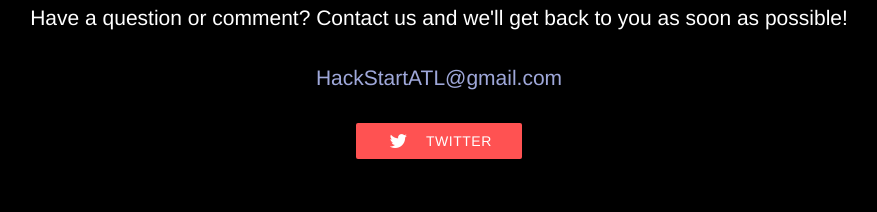
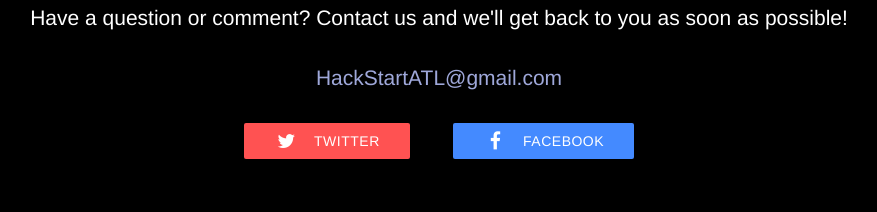
Before and after one commit to HackStart/summer15.hackstart.co, a website: page index.html in a window 1280 px wide. Shown: the part 3757-3969 px from the top of the page, without its empty margins (201-1078 px from the left). Drawn offline with nearby package versions, Linux system fonts and the light colour scheme; grey boxes are pictures that could not be loaded.

Commit message:
added facebook

```diff
--- a/index.html
+++ b/index.html
@@ -204,6 +204,7 @@
 			<p> <a href="mailto:hackstartatl@gmail.com">HackStartATL@gmail.com</a> </p>
 			<div style="text-align:center">
 				<a class="waves-effect waves-light btn white-text red accent-2" href="https://twitter.com/hackstartatl"><i class="fa fa-twitter fa-fw left white-text"></i>twitter</a>
+				<a class="waves-effect waves-light btn white-text blue accent-2" href="https://facebook.com/hackstartatl"><i class="fa fa-facebook fa-fw left white-text"></i>facebook</a>
 			</div>
 		</div>
 
```
